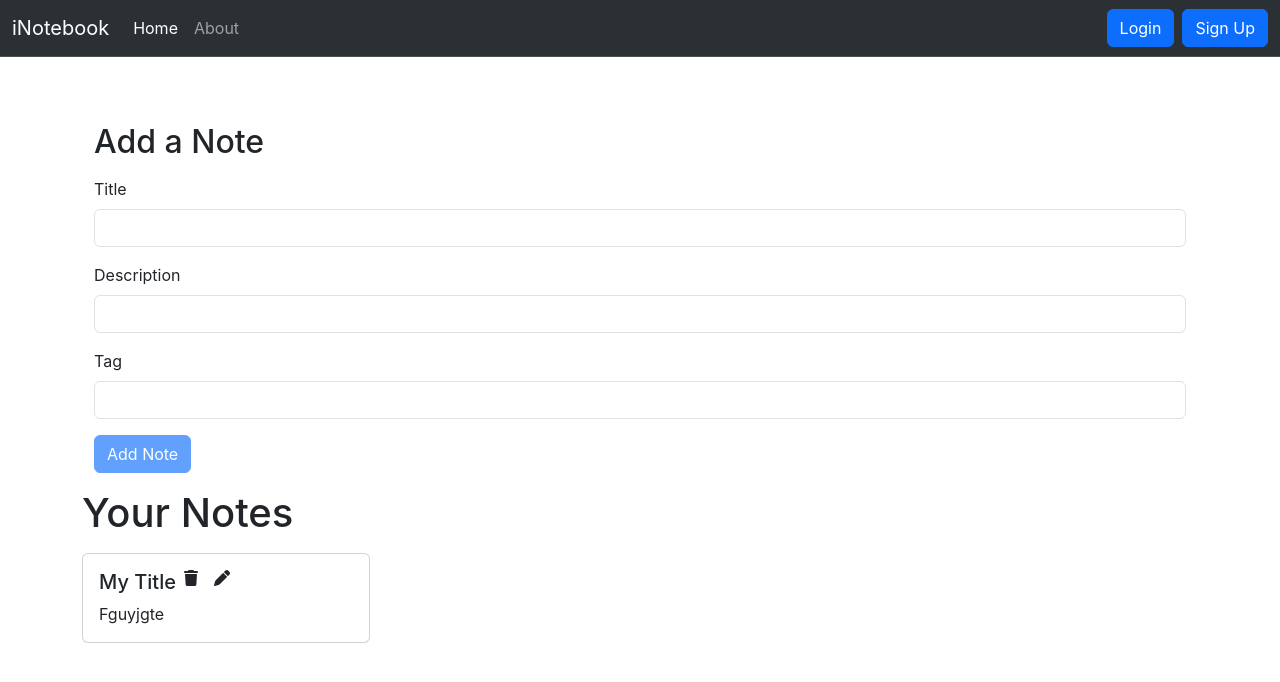
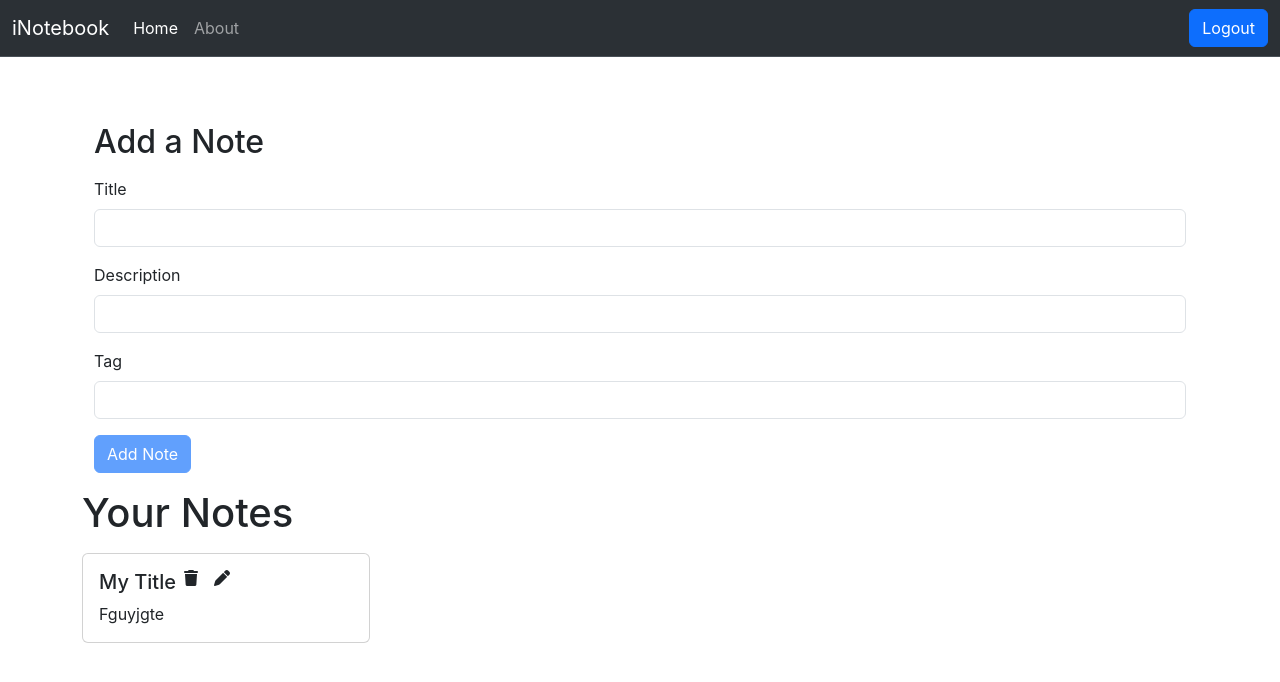
Before and after one commit to Umang-saxena/iNotebook, a React (Create React App) app: page / in a window 1280 px wide. Shown: the top 682 px of the page. Built offline with nearby package versions, Linux system fonts and the light colour scheme; no server answers; sample sign-in values are in the browser's storage.

Commit message:
Logout  Button Added

```diff
--- a/src/components/Navbar.js
+++ b/src/components/Navbar.js
@@ -1,9 +1,15 @@
 import React,{ useEffect } from 'react';
-import { Link,useLocation } from "react-router-dom";
+import { Link,useLocation, useNavigate } from "react-router-dom";
 
 
 const Navbar = () => {
   let location = useLocation();
+  let navigate=useNavigate();
+  const handleLogout=()=>{
+    localStorage.removeItem('token');
+    navigate('/login');
+
+  }
 
   useEffect(() => {
   }, [location]);
@@ -24,12 +30,10 @@ const Navbar = () => {
         </li>
 
       </ul>
-      <form className="d-flex" role="search">
-        {/* <input className="form-control me-2" type="search" placeholder="Search" aria-label="Search"/>
-        <button className="btn btn-outline-success" type="submit">Search</button> */}
+      { localStorage.getItem('token')?<button className="btn btn-primary" onClick={handleLogout} >Logout</button>: <form className="d-flex" role="search">
         <Link className="btn btn-primary mx-2" to="/login" role="button">Login</Link>
       <Link className="btn btn-primary " to="/signup" role="button">Sign Up</Link>
-      </form>
+      </form>}
     </div>
   </div>
 </nav>
```
